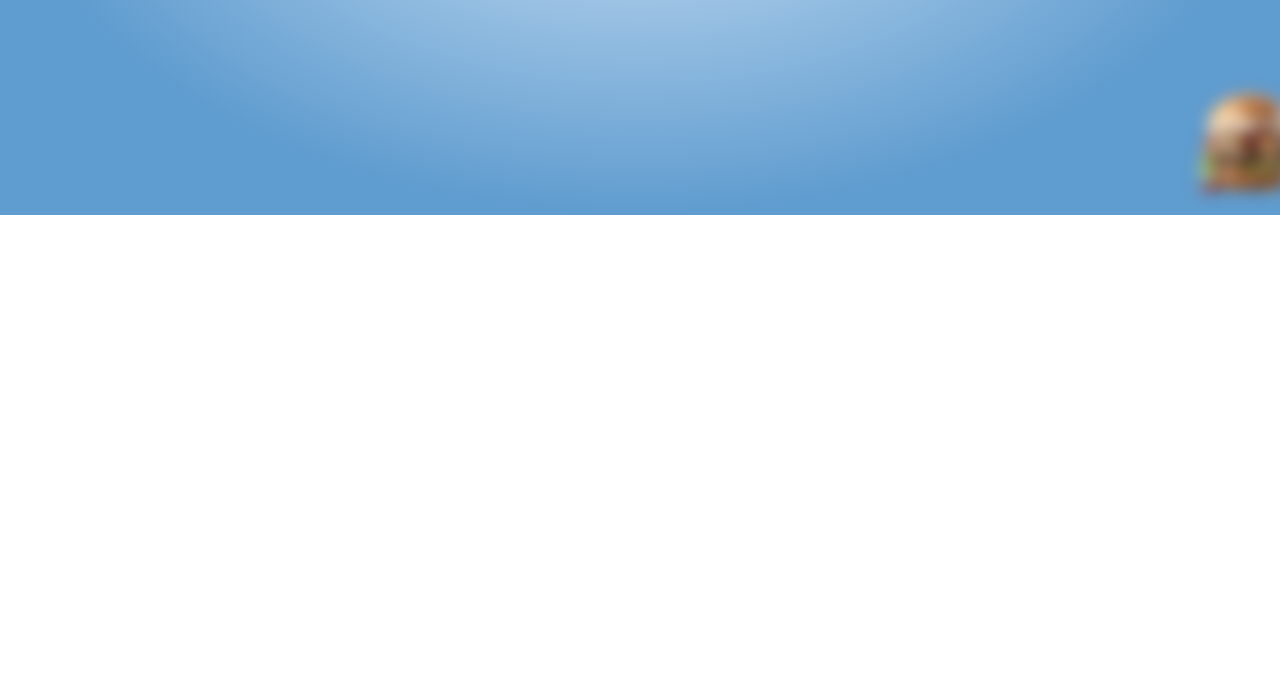
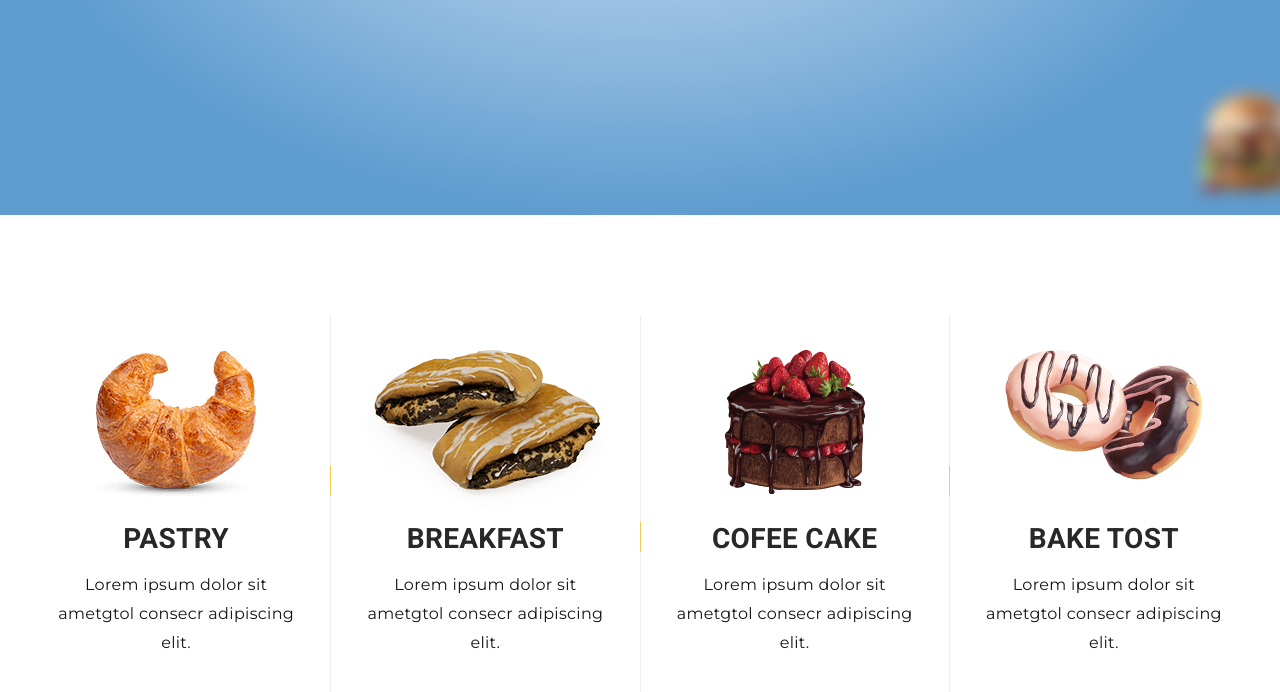
Before and after one commit to ravindra-kumar98/restaurant-template, a plain HTML site: page index.html in a window 1280 px wide. Shown: the part 585-1277 px from the top of the page. Before the commit the page ends 800 px from the top, so only its background shows below. Drawn offline with Linux system fonts and the light colour scheme.

Commit message:
top products added

```diff
--- a/index.html
+++ b/index.html
@@ -46,31 +46,6 @@
       </div>
     </div>
     <header class="header_section">
-      <!-- <div class="header_top">
-        <div class="container">
-          <div class="row">
-            <div class="col-12">
-              <div class="header_top_inner d-flex justify-content-between">
-                <div class="welcome_text">
-                  <p>World Wide Completely Free Returns and Free Shipping</p>
-                </div>
-                <div class="header_top_sidebar d-flex align-items-center">
-                  <ul class="d-flex">
-                    <li>
-                      <i class="icofont-phone"></i>
-                      <a href="tel:+00123456789">+00 123 456 789</a>
-                    </li>
-                    <li>
-                      <i class="icofont-envelope"></i>
-                      <a href="mailto:demo@example.com">demo@example.com</a>
-                    </li>
-                  </ul>
-                </div>
-              </div>
-            </div>
-          </div>
-        </div>
-      </div> -->
       <div class="container">
         <div class="row">
           <div class="col-12">
@@ -108,7 +83,6 @@
         </div>
       </div>
     </header>
-
     <section class="slider-main">
       <div class="container-slide-content">
         <div class="slider-content-wrap">
@@ -194,6 +168,52 @@
         ></div>
       </div>
     </section>
+    <div class="service_section mb-86">
+      <div class="container">
+          <div class="row">
+              <div class="col-12">
+                  <div class="services_section_inner d-flex justify-content-between">
+                      <div class="single_services one text-center wow fadeInUp" data-wow-delay="0.1s" data-wow-duration="1.1s" style="visibility: visible; animation-duration: 1.1s; animation-delay: 0.1s; animation-name: fadeInUp;">
+                          <div class="services_thumb">
+                              <img src="./images/products/services1.webp" alt="">
+                          </div>
+                          <div class="services_content">
+                              <h3><a href="javascript:void(0)">Pastry</a></h3>
+                              <p>Lorem ipsum dolor sit ametgtol consecr adipiscing elit.</p>
+                          </div>
+                      </div>
+                      <div class="single_services two text-center wow fadeInUp" data-wow-delay="0.2s" data-wow-duration="1.2s" style="visibility: visible; animation-duration: 1.2s; animation-delay: 0.2s; animation-name: fadeInUp;">
+                          <div class="services_thumb">
+                              <img src="./images/products/services2.webp" alt="">
+                          </div>
+                          <div class="services_content">
+                              <h3><a href="javascript:void(0)">Breakfast</a></h3>
+                              <p>Lorem ipsum dolor sit ametgtol consecr adipiscing elit.</p>
+                          </div>
+                      </div>
+                      <div class="single_services three text-center wow fadeInUp" data-wow-delay="0.3s" data-wow-duration="1.3s" style="visibility: visible; animation-duration: 1.3s; animation-delay: 0.3s; animation-name: fadeInUp;">
+                          <div class="services_thumb">
+                              <img src="./images/products/services3.webp" alt="">
+                          </div>
+                          <div class="services_content">
+                              <h3><a href="javascript:void(0)">Cofee Cake</a></h3>
+                              <p>Lorem ipsum dolor sit ametgtol consecr adipiscing elit.</p>
+                          </div>
+                      </div>
+                      <div class="single_services four text-center wow fadeInUp" data-wow-delay="0.4s" data-wow-duration="1.4s" style="visibility: visible; animation-duration: 1.4s; animation-delay: 0.4s; animation-name: fadeInUp;">
+                          <div class="services_thumb">
+                              <img src="./images/products/services4.webp" alt="">
+                          </div>
+                          <div class="services_content">
+                              <h3><a href="javascript:void(0)">Bake Tost</a></h3>
+                              <p>Lorem ipsum dolor sit ametgtol consecr adipiscing elit.</p>
+                          </div>
+                      </div>
+                  </div>
+              </div>
+          </div>
+      </div>
+  </div>
 
     <script src="./js/jQuery.js"></script>
     <script src="./js/bootstrap.min.js"></script>
```
Also changed, not shown: css/style.css, images/products/services1.webp (added), images/products/services2.webp (added), images/products/services3.webp (added), images/products/services4.webp (added).
